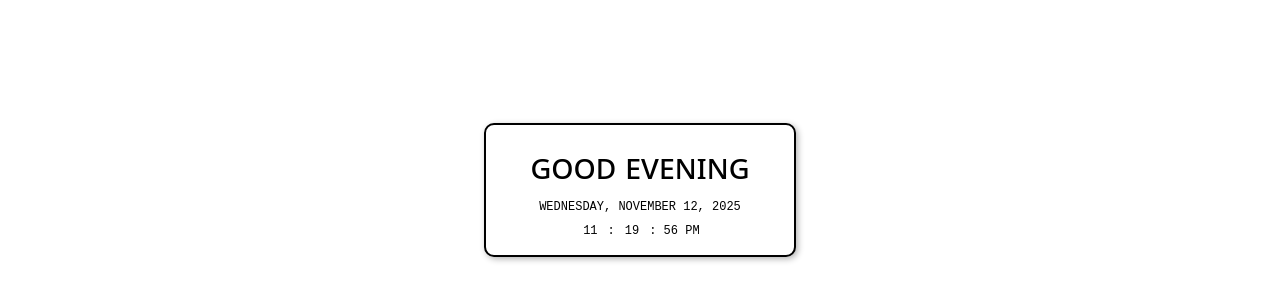
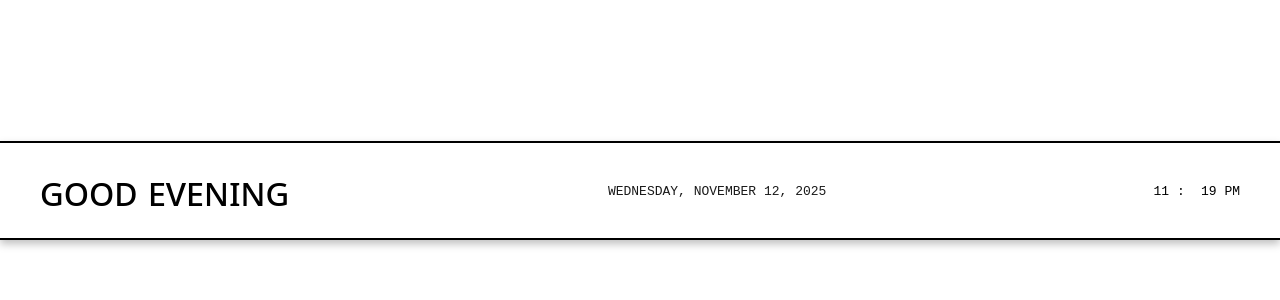
Before and after one commit to duckyghost3/notion-widget, a plain HTML site: page index.html in a window 1280 px wide. Shown: the part 210-510 px from the top of the page. Drawn offline with Linux system fonts and the light colour scheme.

Commit message:
Full-width index.html

```diff
--- a/index.html
+++ b/index.html
@@ -1,16 +1,16 @@
 <!DOCTYPE html>
 <html lang="en">
 <head>
-  <meta charset="UTF-8">
-  <meta name="viewport" content="width=device-width, initial-scale=1.0">
+  <meta charset="UTF-8" />
+  <meta name="viewport" content="width=device-width, initial-scale=1.0" />
   <title>Greetings</title>
 
   <style>
-    /* --- Light Mode (default) --- */
+    /* --- Light Mode --- */
     :root {
       --text-colour: #000000;
       --border-colour: #000000;
-      --shadow-colour: rgba(0, 0, 0, 0.3);
+      --shadow-colour: rgba(0, 0, 0, 0.25);
       --background-colour: #ffffff;
     }
 
@@ -19,65 +19,86 @@
       :root {
         --text-colour: #ffffff;
         --border-colour: #ffffff;
-        --shadow-colour: rgba(255, 255, 255, 0.3);
+        --shadow-colour: rgba(255, 255, 255, 0.25);
         --background-colour: #181818;
       }
     }
 
-    /* --- Page --- */
+    /* --- Page Layout --- */
     body {
+      font-family: system-ui, sans-serif;
       font-variant-caps: all-petite-caps;
       background: var(--background-colour);
       color: var(--text-colour);
+      margin: 0;
+      padding: 0;
+      height: 100vh;
       display: flex;
       justify-content: center;
       align-items: center;
-      height: 100vh;
-      margin: 0;
-      font-family: system-ui, sans-serif;
     }
 
-    /* --- Widget Box --- */
+    /* --- Full Width Widget --- */
     .widget {
-      padding: 16px 24px;
+      width: 100%;
+      max-width: 100%;
       color: var(--text-colour);
       display: flex;
-      justify-content: center;
+      justify-content: space-between;
       align-items: center;
-      flex-direction: column;
-      border: 2px solid var(--border-colour);
-      border-radius: 10px;
-      box-shadow: 2px 2px 6px var(--shadow-colour);
+      padding: 20px 40px;
+      border-top: 2px solid var(--border-colour);
+      border-bottom: 2px solid var(--border-colour);
       background: var(--background-colour);
-      text-align: center;
-      width: fit-content;
-      min-width: 260px;
+      box-shadow: 0 4px 8px var(--shadow-colour);
+      box-sizing: border-box;
     }
 
+    /* --- Sections --- */
     .greet {
-      font-size: 2.2em;
-      margin-bottom: 0.2em;
+      font-size: 2.5em;
+      font-weight: 500;
     }
 
     .date {
       font-family: monospace;
-      font-size: 1.3em;
-      margin-bottom: 0.3em;
+      font-size: 1.4em;
+      opacity: 0.9;
     }
 
     .clock {
       font-family: monospace;
-      font-size: 1.3em;
+      font-size: 1.4em;
+      text-align: right;
     }
 
     .time {
       display: inline-block;
-      min-width: 20px;
+      min-width: 24px;
     }
 
     .colon {
       font-size: 1em;
       display: inline-block;
+    }
+
+    /* --- Responsive --- */
+    @media (max-width: 600px) {
+      .widget {
+        flex-direction: column;
+        text-align: center;
+        padding: 16px 10px;
+      }
+
+      .greet {
+        font-size: 2em;
+        margin-bottom: 8px;
+      }
+
+      .date,
+      .clock {
+        font-size: 1.2em;
+      }
     }
   </style>
 </head>
@@ -89,8 +110,7 @@
       <span class="time" id="hour"></span>
       <span class="colon">:</span>
       <span class="time" id="min"></span>
-      <span class="colon">:</span>
-      <span class="time" id="sec"></span>
+      <span id="ampm"></span>
     </div>
   </div>
 
@@ -117,11 +137,10 @@
     function displayClock(today) {
       const hour = padZeros(toTwelveHour(today.getHours()));
       const minutes = padZeros(today.getMinutes());
-      const seconds = padZeros(today.getSeconds());
       const ampm = today.getHours() >= 12 ? " pm" : " am";
       document.getElementById("hour").innerText = hour;
       document.getElementById("min").innerText = minutes;
-      document.getElementById("sec").innerText = seconds + ampm;
+      document.getElementById("ampm").innerText = ampm;
     }
 
     function toTwelveHour(hour) {
@@ -139,7 +158,7 @@
       displayGreetings(today);
       displayDate(today);
       displayClock(today);
-      setTimeout(updateWidget, 500);
+      setTimeout(updateWidget, 1000 * 30); // update every 30 seconds
     }
 
     updateWidget();
```
